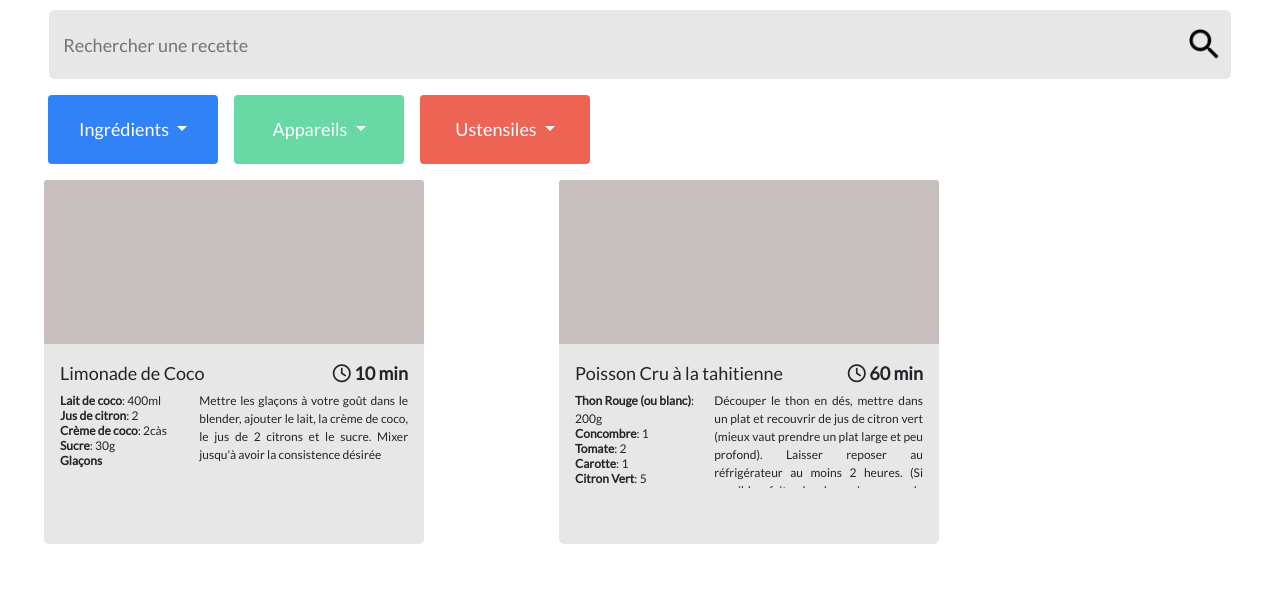
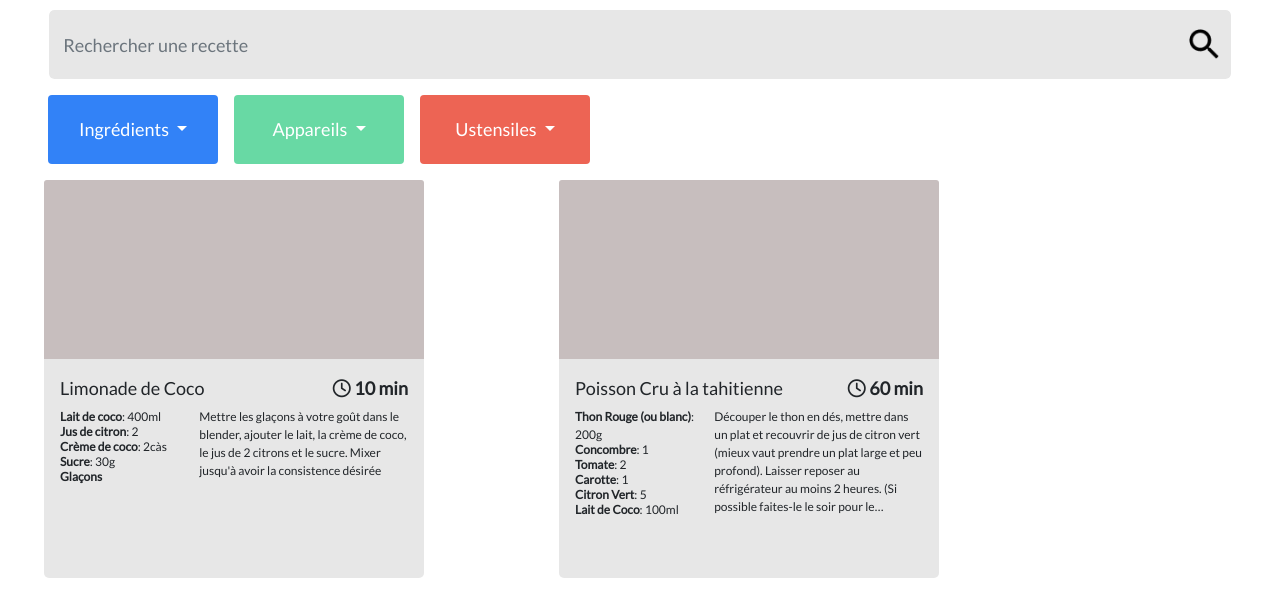
Before and after one commit to LC-OC/Les-Petits-Plats---P7, a website with bundled scripts: page index.html in a window 1280 px wide. Shown: the part 147-736 px from the top of the page. Built offline with nearby package versions, Linux system fonts and the light colour scheme.

Commit message:
ellipsis description

```diff
--- a/src/sass/components/_recipes.scss
+++ b/src/sass/components/_recipes.scss
@@ -17,7 +17,7 @@
 
     .card {
         width: 380px;
-        height: 364px;
+        height: 398px;
         background: #E7E7E7;
         border-radius: 5px;
         margin-bottom: 3rem;
@@ -60,22 +60,22 @@
                 display: flex;
                 flex-direction: row;
                 justify-content: space-between;
-                height: 6rem;
-                overflow: hidden;
             .ingredients_recipes {
             font-size: 12px;
             margin-bottom: -3px;
             width: 8rem;
-
             .ingredient_bold {
                 font-weight: 700;
-
             }
            }
            .description_style {
-                font-size: 12px;
-                width: 60%;
-                text-align: justify;
+            width: 60%;
+            display: -webkit-box;
+            -webkit-line-clamp: 6;
+            -webkit-box-orient: vertical;
+            font-size: 12px;
+            overflow: hidden;
+            text-overflow: ellipsis;
             }
             }
 
```
Also changed, not shown: public/css/style.css, 1 other file.
